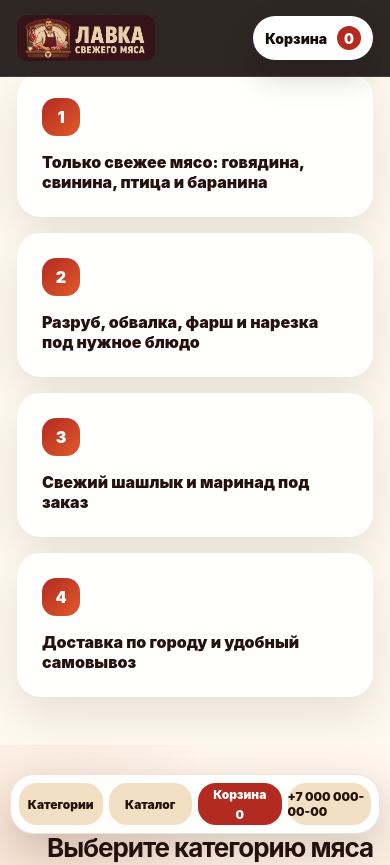
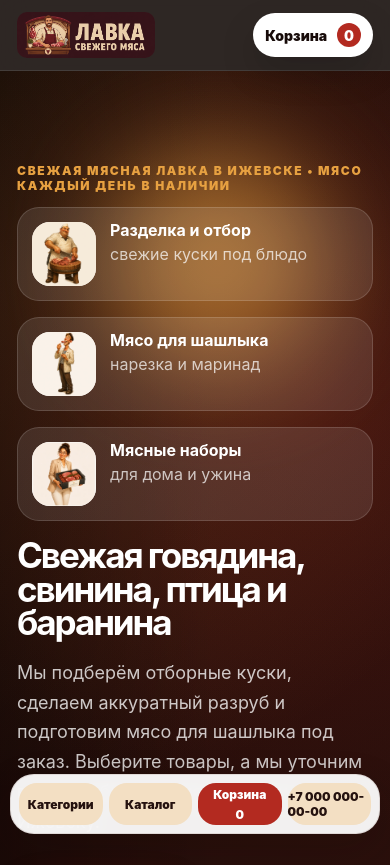
Before and after one commit to izhmeat-design/Izhmeat, a website: page index.html in a window 390 px wide. Shown: the top 865 px of the page. Drawn offline with Linux system fonts and the light colour scheme.

Commit message:
Add files via upload

```diff
--- a/app.js
+++ b/app.js
@@ -255,11 +255,39 @@ function renderSiteBlocks(site) {
   }).join('');
 }
 
+function defaultSectionOrder() {
+  return ['hero', 'benefits', 'categories', 'daily', 'quality', 'catalog', 'meatGuide', 'order', 'delivery', 'about'];
+}
+
+function normalizedPageSectionOrder(site) {
+  const available = $$('[data-section-key]', $('#home')).map(node => node.dataset.sectionKey).filter(key => key !== 'contacts');
+  const saved = Array.isArray(site.sectionOrder) ? site.sectionOrder : [];
+  const base = saved.length ? saved : defaultSectionOrder();
+  const result = base.filter(key => available.includes(key));
+
+  defaultSectionOrder().forEach((key, defaultIndex) => {
+    if (!available.includes(key) || result.includes(key)) return;
+    if (key === 'benefits' && result.includes('hero')) {
+      result.splice(result.indexOf('hero') + 1, 0, key);
+    } else {
+      const previous = defaultSectionOrder().slice(0, defaultIndex).reverse().find(prev => result.includes(prev));
+      if (previous) result.splice(result.indexOf(previous) + 1, 0, key);
+      else result.push(key);
+    }
+  });
+
+  available.forEach(key => {
+    if (!result.includes(key)) result.push(key);
+  });
+
+  return result;
+}
+
 function applySectionOrder(site) {
   const main = $('#home');
   if (!main) return;
 
-  const order = Array.isArray(site.sectionOrder) ? site.sectionOrder : [];
+  const order = normalizedPageSectionOrder(site);
   const orderMap = new Map(order.map((key, index) => [key, index]));
 
   const movable = $$('[data-section-key]', main).filter(node => node.dataset.sectionKey !== 'contacts');
--- a/data/site.json
+++ b/data/site.json
@@ -159,7 +159,7 @@
     {
       "title": "Птица",
       "category": "Птица",
-      "image": "uploads/product-chicken.svg",
+      "image": "uploads/photo-chicken-breast.jpg",
       "text": "Для ужина и гриля"
     },
     {
@@ -171,13 +171,13 @@
     {
       "title": "Мясные наборы",
       "category": "Мясные наборы",
-      "image": "assets/gaidai-trus.webp",
+      "image": "uploads/photo-beef-cuts.jpg",
       "text": "Для семьи и заготовок"
     },
     {
       "title": "Фарш",
       "category": "Фарш",
-      "image": "uploads/product-beef.svg",
+      "image": "uploads/photo-beef-cuts.jpg",
       "text": "Под котлеты и пельмени"
     }
   ],
@@ -261,16 +261,15 @@
     "contacts": true
   },
   "sectionOrder": [
+    "hero",
     "categories",
     "daily",
     "quality",
     "catalog",
-    "hero",
     "meatGuide",
     "order",
     "delivery",
     "about",
-    "custom-fresh-izhevsk",
-    "contacts"
+    "custom-fresh-izhevsk"
   ]
 }
--- a/index.html
+++ b/index.html
@@ -83,7 +83,7 @@
       </div>
     </section>
 
-    <section class="section benefits">
+    <section class="section benefits" data-section-key="benefits">
       <div class="container benefits__grid" data-benefits></div>
     </section>
 
--- a/styles.css
+++ b/styles.css
@@ -1435,3 +1435,69 @@ h3 { margin-bottom: 10px; }
     border-radius: 16px;
   }
 }
+
+
+/* v7 audit fix: header/hero spacing and safer category images */
+html {
+  scroll-padding-top: 92px;
+}
+
+.topbar {
+  min-height: 76px;
+}
+
+#home {
+  position: relative;
+}
+
+.hero {
+  min-height: calc(100vh - 76px);
+  padding-top: 104px;
+  padding-bottom: 82px;
+}
+
+.hero__content {
+  padding-top: 10px;
+}
+
+[data-section-key] {
+  scroll-margin-top: 96px;
+}
+
+.category-tile img {
+  background: linear-gradient(135deg, #321713, #9d221c);
+}
+
+.category-tile img[src$=".svg"] {
+  object-fit: contain;
+  padding: 18px;
+  background: #fff6ed;
+}
+
+@media (max-width: 760px) {
+  html {
+    scroll-padding-top: 74px;
+  }
+
+  .topbar {
+    min-height: 66px;
+  }
+
+  .topbar__row {
+    min-height: 66px;
+  }
+
+  .hero {
+    min-height: auto;
+    padding-top: 92px;
+    padding-bottom: 54px;
+  }
+
+  .hero__content {
+    padding-top: 0;
+  }
+
+  [data-section-key] {
+    scroll-margin-top: 78px;
+  }
+}
```
Also changed, not shown: admin.html (+2 -2 lines), README.md.
